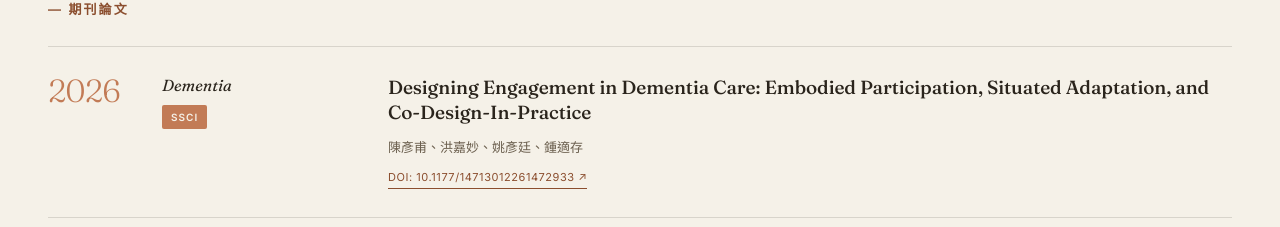
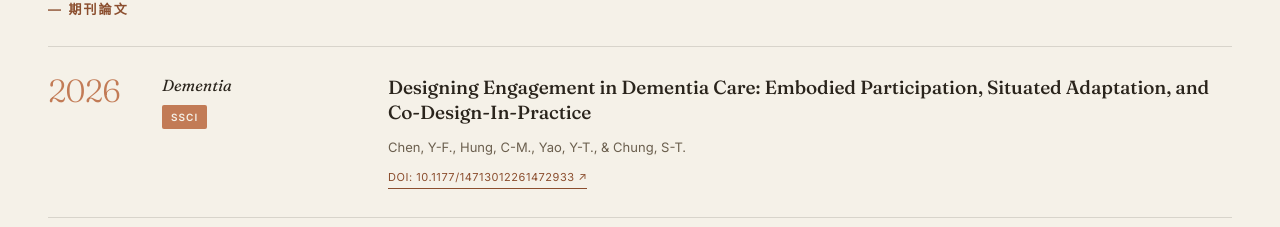
Before and after one commit to yfchen68/yfchen-portfolio, a React (Vite) app: page / in a window 1280 px wide. Shown: the part 5552-5779 px from the top of the page. Built offline with nearby package versions, Linux system fonts and the light colour scheme.

Commit message:
Add files via upload

```diff
--- a/src/content.js
+++ b/src/content.js
@@ -492,7 +492,9 @@ export const projects = [
 //     venueZh: null,             // 只有中文刊名不同時才填
 //     tag: 'SSCI',               // 顯示在刊名下方的標籤
 //     authors: 'Chen, Y-F., ...',
-//     authorsZh: null,           // 只有中文作者列不同時才填
+//     authorsZh: null,           // 只有「中文期刊」才填中文作者列。作者名的形式
+//                                // 跟著論文本身的語言走，不跟著介面語言走 —— 作者列
+//                                // 是引用資訊，正確形式由期刊決定。
 //     title: 'English Title',
 //     titleZh: null,             // 只有中文標題不同時才填
 //     doi: '10.xxxx/xxxxx',      // 沒有就寫 null
@@ -510,7 +512,7 @@ export const publications = [
     venueZh: null,
     tag: 'SSCI',
     authors: 'Chen, Y-F., Hung, C-M., Yao, Y-T., & Chung, S-T.',
-    authorsZh: '陳彥甫、洪嘉妙、姚彥廷、鍾適存',
+    authorsZh: null, // 英文期刊，引用形式就是英文；中文期刊才填中文作者列
     title:
       'Designing Engagement in Dementia Care: Embodied Participation, Situated Adaptation, and Co-Design-In-Practice',
     titleZh: null,
```
